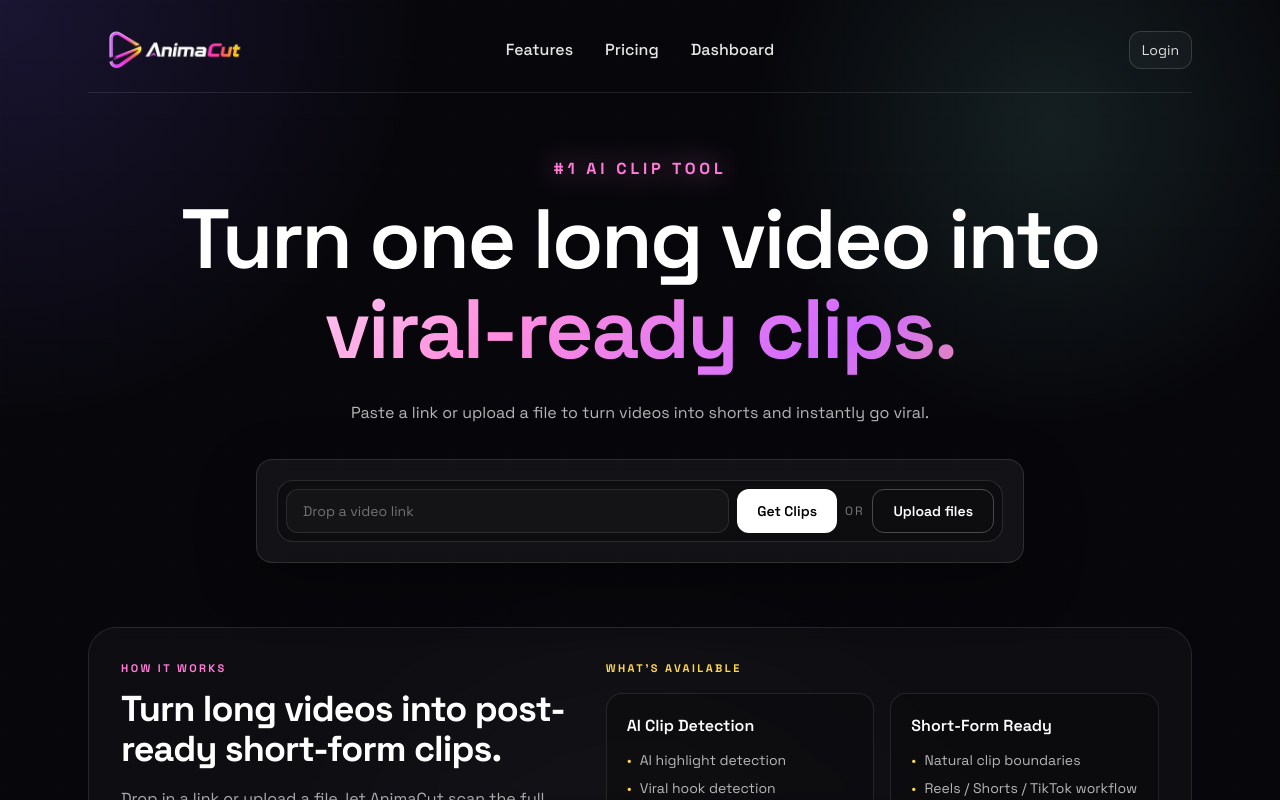
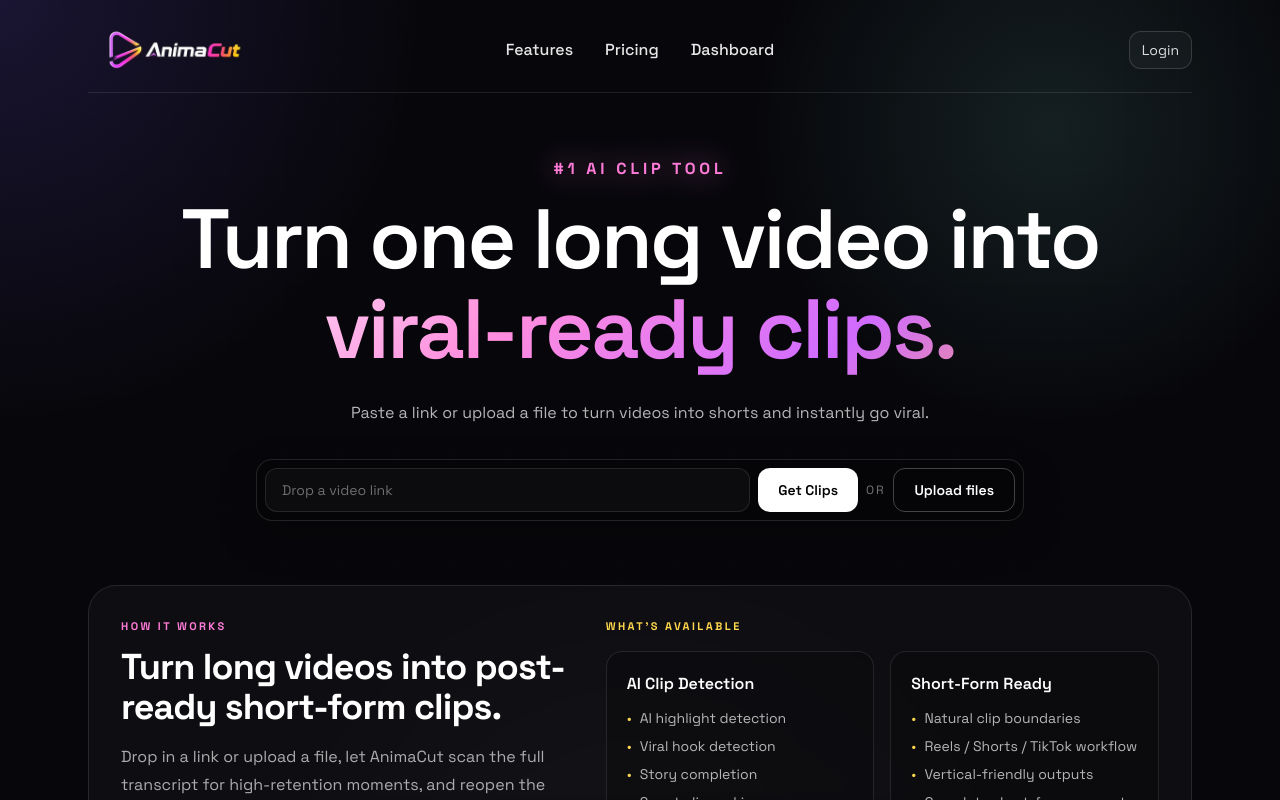
Before and after one commit to Duychinni/animecut, a Next.js app: page / in a window 1280 px wide. Shown: the top 800 px of the page. Built offline with nearby package versions, Linux system fonts and the light colour scheme; no server answers.

Commit message:
Remove extra outer hero input wrappers

```diff
--- a/app/page.tsx
+++ b/app/page.tsx
@@ -217,8 +217,8 @@ export default function Home() {
             Paste a link or upload a file to turn videos into shorts and instantly go viral.
           </p>
 
-          <div className="mx-auto mt-8 w-full max-w-3xl rounded-2xl border border-white/12 bg-white/[0.05] p-4 shadow-[0_20px_60px_rgba(0,0,0,0.28)] backdrop-blur-sm md:p-5">
-            <div className="mx-auto flex w-full max-w-3xl items-center gap-2 rounded-2xl border border-white/12 bg-black/30 p-2">
+          <div className="mx-auto mt-8 w-full max-w-3xl">
+            <div className="mx-auto flex w-full max-w-3xl items-center gap-2 rounded-2xl border border-white/12 bg-black/25 p-2 shadow-[0_16px_40px_rgba(0,0,0,0.22)]">
               <form onSubmit={onAnalyzeLink} className="flex min-w-0 flex-1 items-center gap-2">
                 <input
                   type="url"
```
